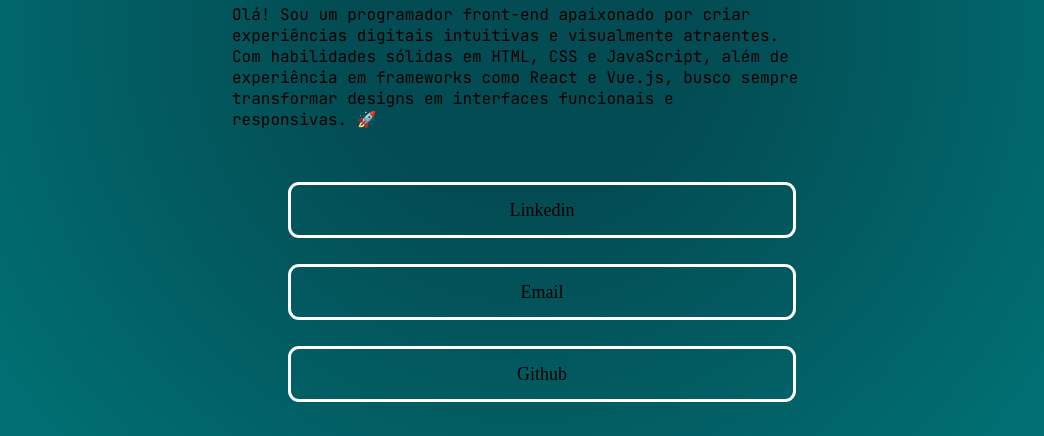
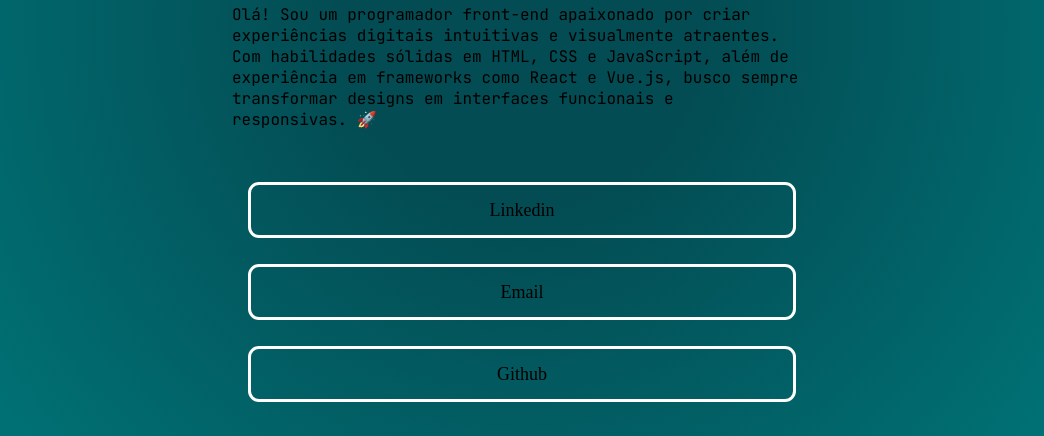
Before and after one commit to danielldev/My-Landing-page---Awari, a plain HTML site: page index.html in a window 1280 px wide. Shown: the part 385-821 px from the top of the page, without its empty margins (118-1162 px from the left). Drawn offline with Linux system fonts and the light colour scheme.

Commit message:
Alinhamento da ul

```diff
--- a/style.css
+++ b/style.css
@@ -51,7 +51,7 @@ div.profile_about {
 .links li {
     list-style: none;
 }
-.link ul {
+ul {
     padding: 0;
 }
 
```
